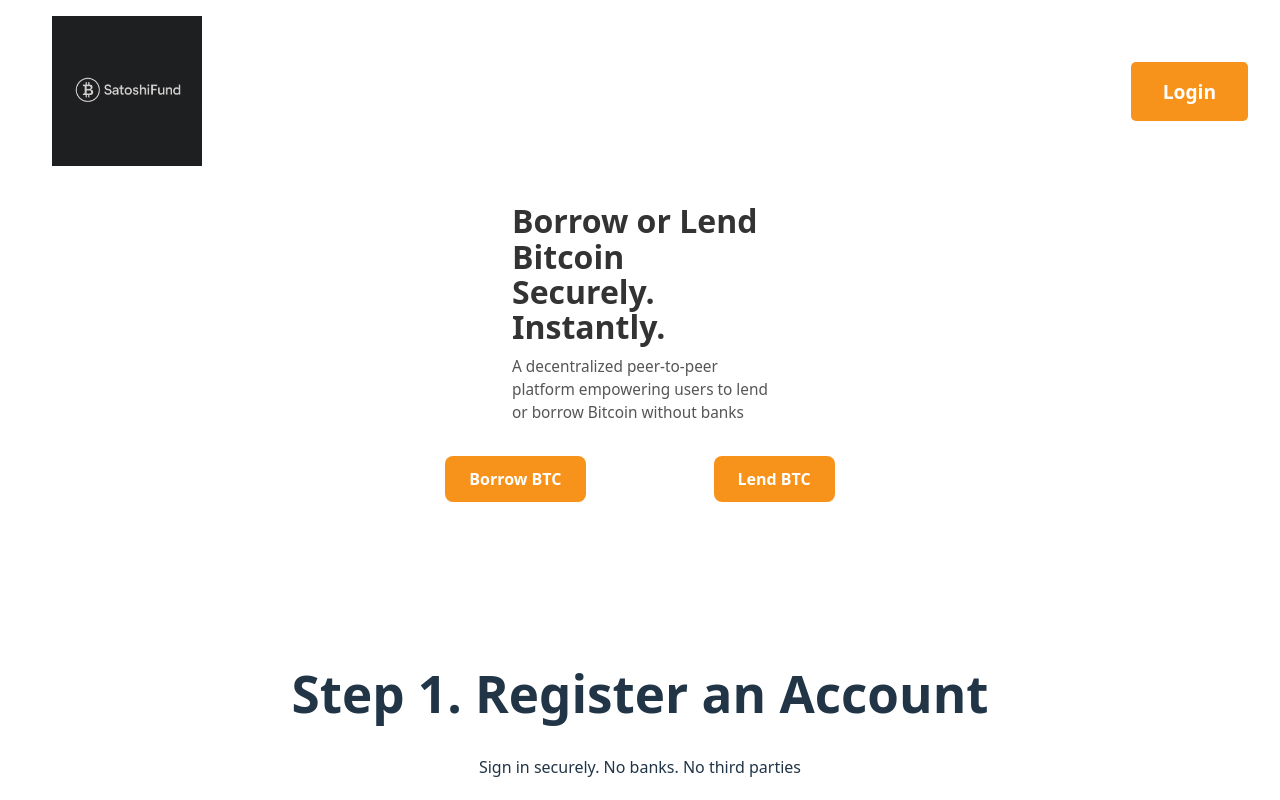
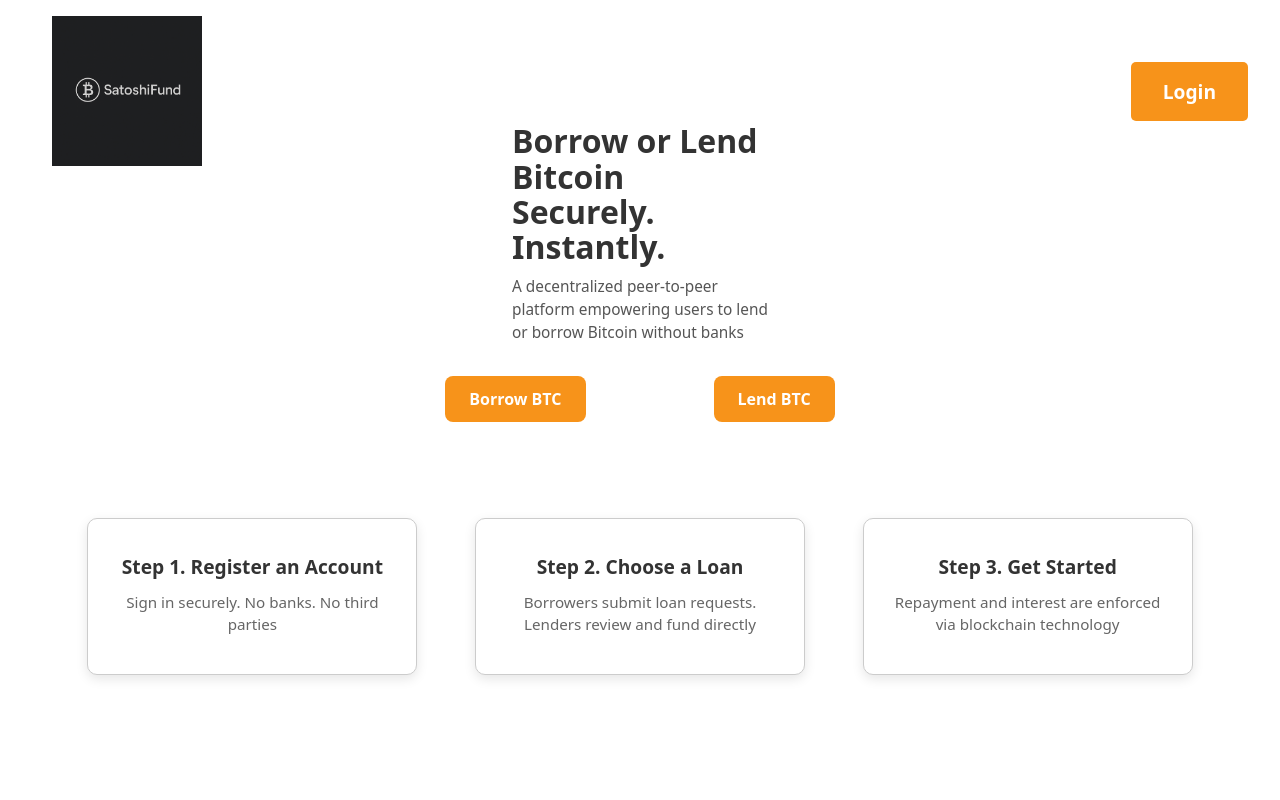
Before and after one commit to SatoshiFundAus/dev1003-p2p-crypto-lending-frontend, a React (Vite) app: page / in a window 1280 px wide. Shown: the top 800 px of the page. Built offline with nearby package versions, Linux system fonts and the light colour scheme.

Commit message:
WIP have fleshed out basic landing page; TODO Footer

```diff
--- a/src/App.css
+++ b/src/App.css
@@ -33,9 +33,9 @@
   }
 }
 
-.card {
+/* .card {
   padding: 2em;
-}
+} */
 
 .read-the-docs {
   color: #888;
--- a/src/App.jsx
+++ b/src/App.jsx
@@ -1,3 +1,4 @@
+import { BrowserRouter, Route, Routes } from 'react-router-dom';
 import './App.css';
 import LandingPage from './components/LandingPage';
 
@@ -5,9 +6,15 @@ import LandingPage from './components/LandingPage';
 function App() {
 
   return (
-      <div className="App">
-        <LandingPage />
-      </div>
+    <div className="App">
+      <BrowserRouter>
+        <Routes>
+          <Route path="/" element={<LandingPage />} />
+          <Route path="/borrow" element={<App />} />
+          <Route path="/lend" element={<App />} />
+        </Routes>
+      </BrowserRouter>
+    </div>
 
   )
 }
--- a/src/components/Card.jsx
+++ b/src/components/Card.jsx
@@ -1,8 +1,8 @@
-
+import styles from './LandingPage.module.css'
 
 function Card(props) {
     return (
-        <div className="card">
+        <div className={`${styles.card} ${props.className || ''}`}>
             <h1>{props.cardName}</h1>
             <p>{props.description}</p>
         </div>
--- a/src/components/LandingPage.module.css
+++ b/src/components/LandingPage.module.css
@@ -35,6 +35,10 @@
     font-size: 1.2rem;
 }
 
+.loginBtn:hover {
+    background-color: gold;
+}
+
 /* Main hero section */
 .mainContent {
     flex: 1;
@@ -43,6 +47,7 @@
     align-items: center;
     text-align: center;
     padding: 0 1rem;
+    margin-top: -10vh;
 }
 
 .heroText h1 {
@@ -78,6 +83,10 @@
     font-weight: bold;
 }
 
+.btn:hover {
+    background-color: gold;
+}
+
 .primary {
     background-color: #f7931a;
     color: white;
@@ -89,24 +98,41 @@
 }
 
 .instructions {
-    display: flex;
-    justify-content: center;
-    gap: 2vw;
-    padding: 2rem 1rem;
-    text-align: center;
-    flex-wrap: wrap;
-    margin-top: 2vh;
+  display: flex;
+  justify-content: center;
+  align-items: flex-start;
+  gap: 2vw;
+  padding: 2rem 4vw;
+  text-align: center;
+  flex-wrap: nowrap; /* Forces cards to stay in a row */
+}
+
+.card {
+  width: 280px;
+  border: 1px solid #ccc;
+  border-radius: 10px;
+  box-shadow: 0 4px 12px rgba(0, 0, 0, 0.1);
+  padding: 1.5rem;
+  background-color: #fff;
+  transition: box-shadow 0.3s ease;
+}
+
+.card h1 {
+  font-size: 1.2rem;
+  margin-bottom: 0.5rem;
+  color: #333;
+}
+
+.card p {
+  font-size: 0.95rem;
+  color: #666;
+  line-height: 1.4;
+}
+
+.card:hover {
+  box-shadow: 0 6px 16px rgba(0, 0, 0, 0.15);
 }
 
 .instructionSteps {
-    flex: 1;
-    min-width: 200px;
-    max-width: 20vw;
-    border: 2px solid #333;
-    padding: 1.5rem;
-    border-radius: 8px;
-    box-sizing: border-box;
-    font-size: 0.85rem;
-    background-color: #f9f9f9;
-    color: #333;
+  margin: 1rem;
 }
--- a/src/main.jsx
+++ b/src/main.jsx
@@ -6,15 +6,6 @@ import { BrowserRouter, Routes, Route } from 'react-router-dom'
 
 createRoot(document.getElementById('root')).render(
   <StrictMode>
-
-    <BrowserRouter>
-      <Routes>
-        <Route path="/" element={<App />} />
-        <Route path="/borrow" element={<App />} />
-        <Route path="/lend" element={<App />} />
-      </Routes>
-    </BrowserRouter>
-
-
+    <App />
   </StrictMode>,
 )
```
Also changed, not shown: src/components/LandingPage.jsx (+0 -15 lines).
